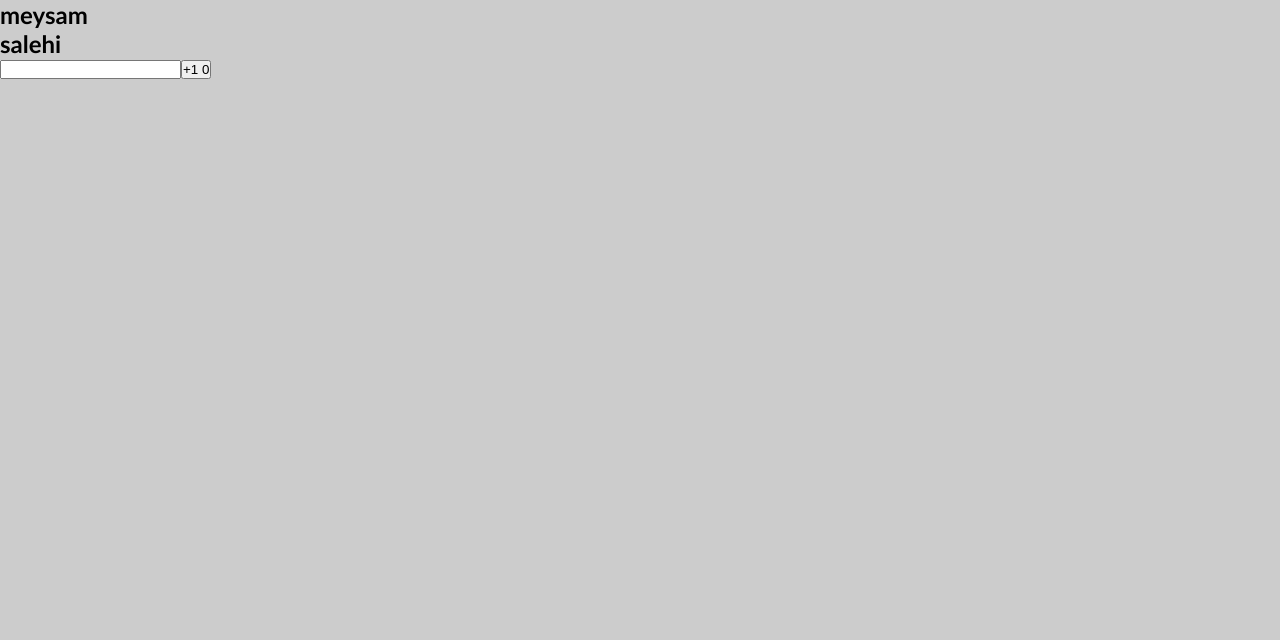
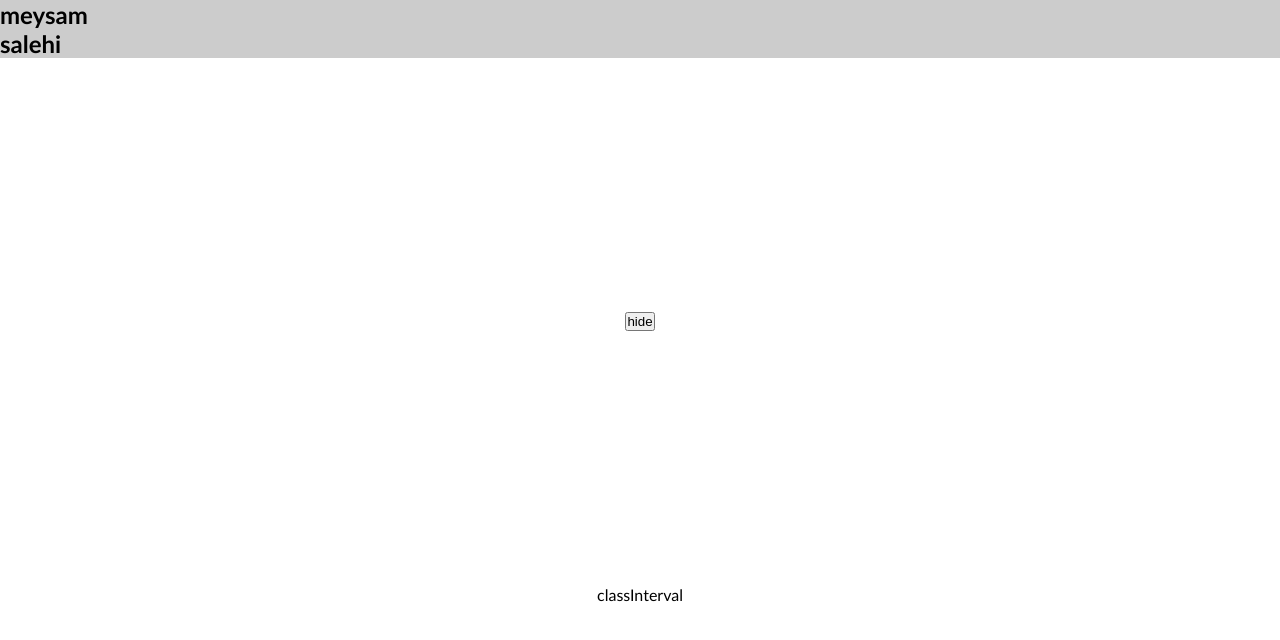
Before and after one commit to meysamsalehi/ReactTraining, a React (Create React App) app: page / in a window 1280 px wide. Shown: the top 640 px of the page. Built offline with nearby package versions, Linux system fonts and the light colour scheme.

Commit message:
Session45 > unMount Interval with useEffect and DWUM in ClassComponent

```diff
--- a/src/AppClass.js
+++ b/src/AppClass.js
@@ -1,6 +1,8 @@
 import React, { Component } from "react";
+import ClassTimer from "./Component/ClassTimer/ClassTimer";
 import NavBar from "./Component/NavBar/Navbar";
 import ProductList from "./Component/ProductList/ProductList";
+import FunctionalTimer from "./Component/FunctionalTimer/FunctionalTimer";
 
 class AppClass extends Component {
   state = {
@@ -9,6 +11,7 @@ class AppClass extends Component {
       { title: "js", price: "80$", id: 2, quantity: 1 },
       { title: "node-js", price: "70$", id: 3, quantity: 1 },
     ],
+    isShow: true,
   };
 
   removeHandler = (id) => {
@@ -66,7 +69,7 @@ class AppClass extends Component {
     // console.log("rendering");
     return (
       <div className="container" id="title">
-        <NavBar totalItems={this.state.products.length} />
+        {/* <NavBar totalItems={this.state.products.length} />
         <h1>shopping App</h1>
         <ProductList
           products={this.state.products}
@@ -74,7 +77,11 @@ class AppClass extends Component {
           onChange={this.changeHandler}
           onIncrement={this.incrementHandler}
           onDecrement={this.decrementHandler}
-        />
+        /> */}
+        <button onClick={() => this.setState({ isShow: !this.state.isShow })}>
+          {this.state.isShow ? "hide" : "true"}
+        </button>
+        {this.state.isShow && <FunctionalTimer />}
       </div>
     );
   }
--- /dev/null
+++ b/src/Component/ClassTimer/ClassTimer.js
@@ -0,0 +1,24 @@
+import React, { Component } from "react";
+
+class ClassTimer extends Component {
+  state = {
+    count: 0,
+  };
+
+  componentDidMount() {
+    this.myTimer = setInterval(() => {
+      this.setState({ count: this.state.count + 1 });
+      console.log("hi meysam");
+    }, 1000);
+  }
+
+  componentWillUnmount() {
+    console.log("cwum unmount");
+    clearInterval(this.myTimer);
+  }
+  render() {
+    return <div>classInterval</div>;
+  }
+}
+
+export default ClassTimer;
--- /dev/null
+++ b/src/Component/FunctionalTimer/FunctionalTimer.js
@@ -0,0 +1,18 @@
+import { useState, useEffect } from "react";
+const FunctionalTimer = () => {
+  const [count, setCount] = useState(0);
+
+  useEffect(() => {
+    const timer = setInterval(() => {
+      setCount(count + 1);
+      console.log("hi");
+    }, 1000);
+    return () => {
+      clearInterval(timer);
+    };
+  }, []);
+
+  return <div>classInterval</div>;
+};
+
+export default FunctionalTimer;
--- a/src/index.js
+++ b/src/index.js
@@ -12,9 +12,9 @@ root.render(
   <React.StrictMode>
     <h2>{userName}</h2>
     <h2>{lastName}</h2>
-    {/* <AppClass /> */}
+    <AppClass />
     {/* <ClassComponentLife /> */}
-    <FunctionalCounterLife />
+    {/* <FunctionalCounterLife /> */}
   </React.StrictMode>
 );
 
```
